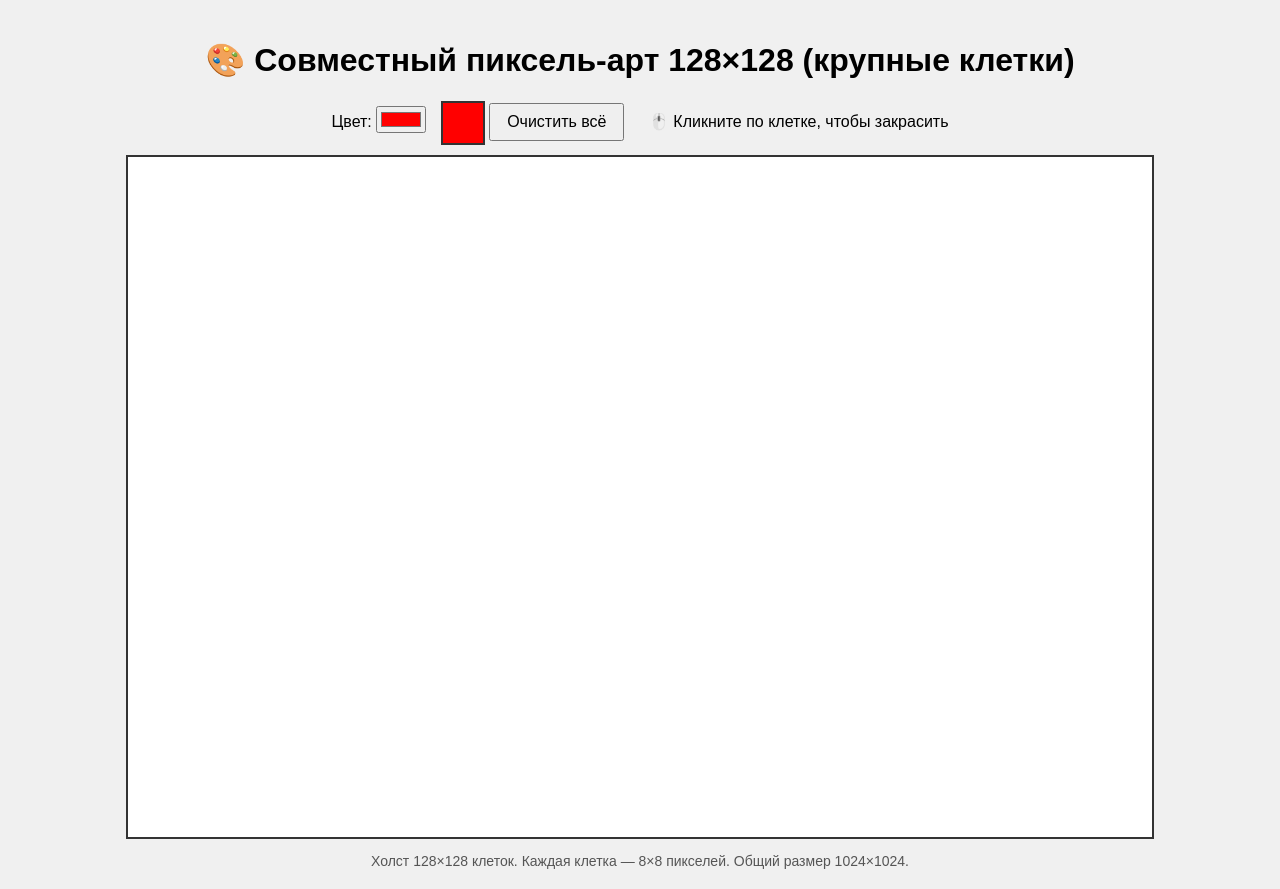
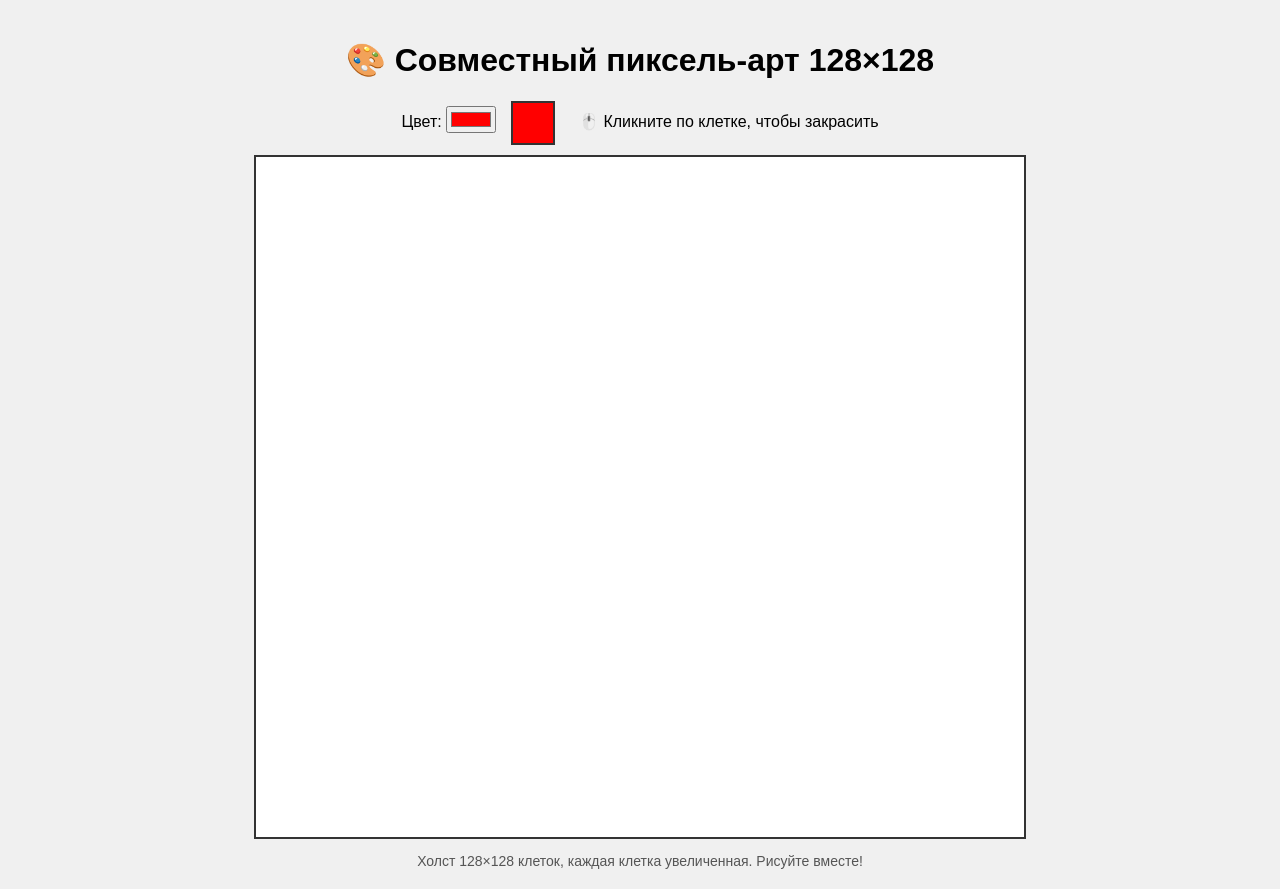
Before and after one commit to horrygame/holst, a website: page public/index.html in a window 1280 px wide. Drawn offline with nearby package versions, Linux system fonts and the light colour scheme; no server answers.

Commit message:
Update index.html

```diff
--- a/public/index.html
+++ b/public/index.html
@@ -2,7 +2,7 @@
 <html>
 <head>
     <meta charset="UTF-8">
-    <title>Пиксель-арт 128x128 — большие клетки</title>
+    <title>Пиксель-арт холст 128x128</title>
     <style>
         body {
             margin: 0;
@@ -22,11 +22,13 @@
         canvas {
             cursor: crosshair;
             background: white;
-            /* реальный размер 1024x1024, но можно масштабировать через width/height */
-            width: auto;
-            height: auto;
-            max-width: 100%;
-            max-height: 100%;
+            /* Увеличиваем отображение: каждая клетка будет, например, 6x6 пикселей экрана */
+            width: 768px;
+            height: 768px;
+            max-width: 90vw;
+            max-height: 90vw;
+            image-rendering: crisp-edges; /* для чётких клеток */
+            image-rendering: pixelated;
         }
         .toolbar {
             margin-bottom: 10px;
@@ -39,11 +41,6 @@
             vertical-align: middle;
             margin-left: 10px;
         }
-        button {
-            padding: 8px 16px;
-            font-size: 16px;
-            cursor: pointer;
-        }
         .info {
             margin-top: 10px;
             font-size: 14px;
@@ -52,19 +49,18 @@
     </style>
 </head>
 <body>
-    <h1>🎨 Совместный пиксель-арт 128×128 (крупные клетки)</h1>
+    <h1>🎨 Совместный пиксель-арт 128×128</h1>
     <div class="toolbar">
         <label>Цвет: </label>
         <input type="color" id="colorPicker" value="#ff0000">
         <div class="color-preview" id="colorPreview" style="background: #ff0000"></div>
-        <button id="clearBtn">Очистить всё</button>
         <span style="margin-left: 20px;">🖱️ Кликните по клетке, чтобы закрасить</span>
     </div>
     <div class="canvas-container">
-        <canvas id="pixelCanvas" width="1024" height="1024"></canvas>
+        <canvas id="pixelCanvas" width="128" height="128"></canvas>
     </div>
     <div class="info">
-        Холст 128×128 клеток. Каждая клетка — 8×8 пикселей. Общий размер 1024×1024.
+        Холст 128×128 клеток, каждая клетка увеличенная. Рисуйте вместе!
     </div>
 
     <script src="/socket.io/socket.io.js"></script>
```
